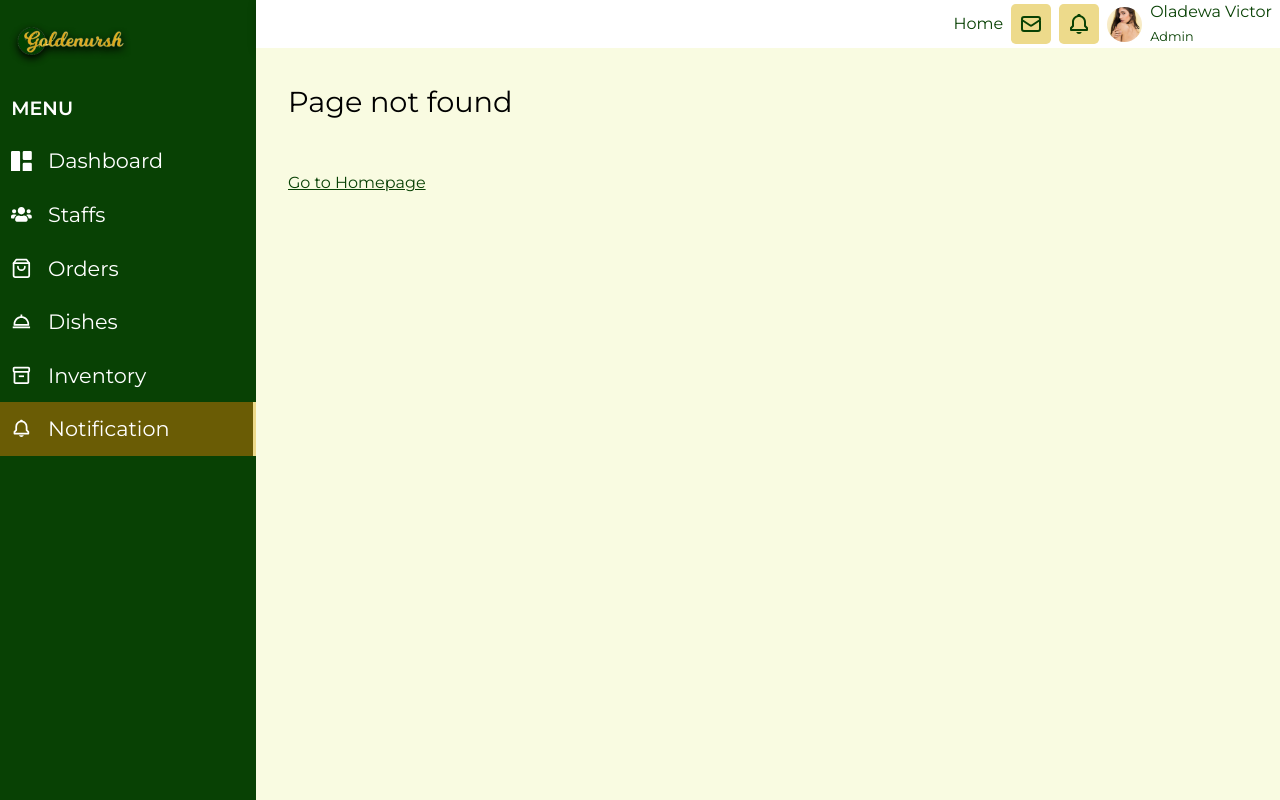
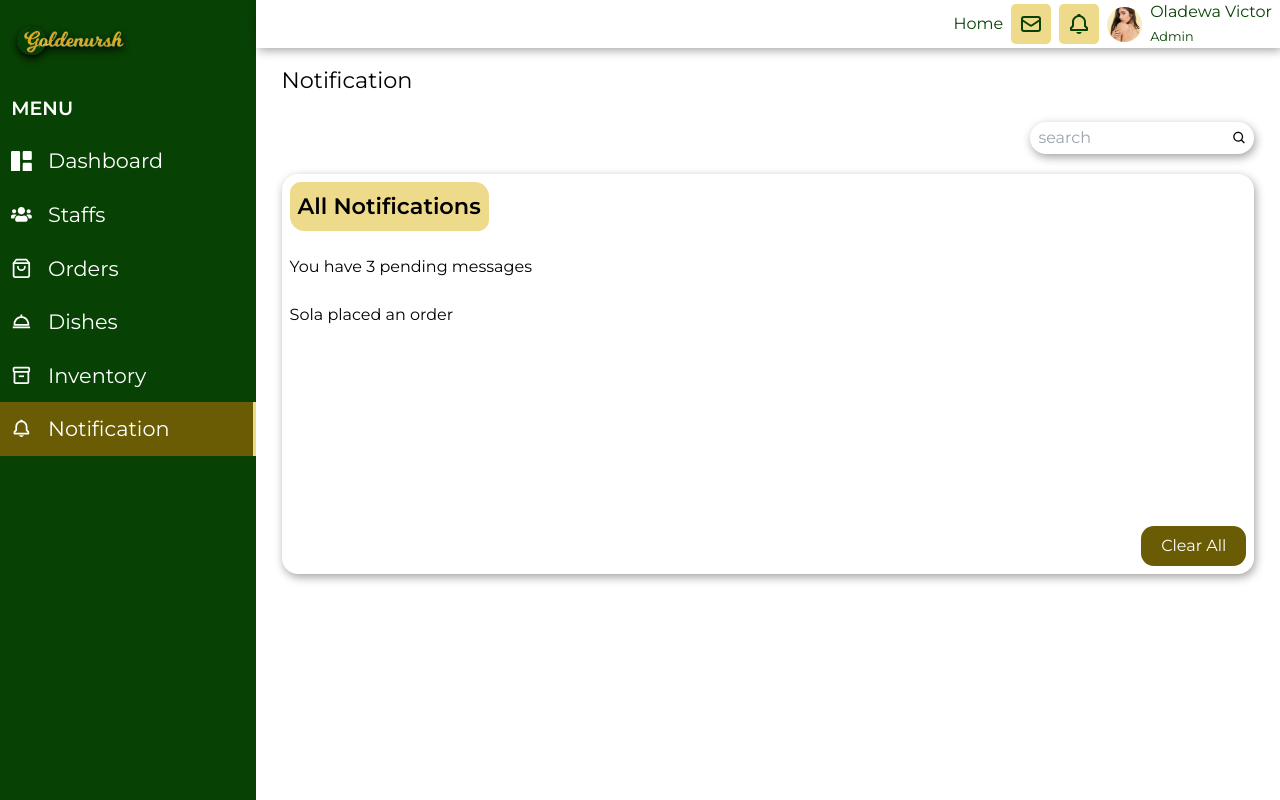
Before and after one commit to really-riel/Goldernursh-V2, a React (Vite) app: page /admin/notification in a window 1280 px wide. Before the commit this address had no page. Built offline with nearby package versions, Linux system fonts and the light colour scheme.

Commit message:
notification page

```diff
--- a/src/App.jsx
+++ b/src/App.jsx
@@ -21,6 +21,7 @@ import Missing from "./pages/Missing/Missing";
 import ProfileEdit from "./pages/Profile/ProfileEdit";
 import Orders from "./pages/Admin/Orders";
 import Inventory from "./pages/Admin/Inventory";
+import Notification from "./pages/Admin/Notifications";
 
 const App = () => {
   const router = createBrowserRouter(
@@ -47,6 +48,7 @@ const App = () => {
           <Route path="dishes" element={<Dishes />} />
           <Route path="orders" element={<Orders />} />
           <Route path="inventory" element={<Inventory />} />
+          <Route path="notification" element={<Notification />} />
         </Route>
 
         <Route path="*" element={<Missing />} />
--- a/src/components/Admin/SummaryCard.jsx
+++ b/src/components/Admin/SummaryCard.jsx
@@ -35,7 +35,7 @@ const SummaryCard = ({ total, category, type }) => {
     >
       <div className="flex summaryIconContainer ">
         <div
-          className={`summaryIcon bg-red-500 h-[48px] w-[48px] grid place-content-center rounded-[50%] ${iconBgColor}`}
+          className={`summaryIcon  h-[48px] w-[48px] grid place-content-center rounded-[50%] ${iconBgColor}`}
         >
           {(() => {
             switch (category.split(" ")[1]) {
--- a/src/index.css
+++ b/src/index.css
@@ -25,6 +25,7 @@
 
   input {
     outline: none;
+    font-size: 1rem;
   }
 }
 
--- /dev/null
+++ b/src/pages/Admin/Notifications.jsx
@@ -0,0 +1,72 @@
+import React, { useEffect, useState } from "react";
+import { BiSearch } from "react-icons/bi";
+import { Link, Navigate } from "react-router-dom";
+
+const Notification = () => {
+  const [totalPendingMsgs, setTotalPendingMsgs] = useState(0);
+
+  const data = {
+    isLoading: false,
+    docItems: [
+      { status: "pending" },
+      { status: "pending" },
+      { status: "pending" },
+    ],
+  };
+  const isLoading = data.isLoading;
+  const docItems = data.docItems;
+
+  useEffect(() => {
+    if (docItems) {
+      const pendingMessages = docItems?.filter(
+        (item) => item.status === "pending"
+      );
+      setTotalPendingMsgs(pendingMessages?.length);
+    }
+  }, [docItems]);
+
+  return (
+    <main className="flex justify-center Notification">
+      <div className="mainWrapper w-[95%] my-4 flex flex-col gap-5">
+        <section className="flex flex-col gap-6">
+          <h1>Notification</h1>
+
+          <form
+            action=""
+            className="flex items-center justify-center px-2 py-1 ml-auto searchForm shadow-card_shadow rounded-card_border_radius max-w-[250px]"
+          >
+            <input
+              className="grid w-full bg-transparent place-items-center"
+              type="text"
+              placeholder="search"
+              role="searchbox"
+            />
+            <BiSearch />
+          </form>
+        </section>
+        <section className="flex flex-col gap-6 shadow-card_shadow rounded-card_border_radius p-2 min-h-[50vh] ">
+          <div>
+            <h2 className="all bg-nursh_light_gold w-fit p-2 rounded-[0.7rem_0.9rem]">
+              All Notifications
+            </h2>
+          </div>
+          <Link to={"/admin/messages"}>
+            {totalPendingMsgs > 0 && (
+              <p>You have {totalPendingMsgs} pending messages </p>
+            )}
+          </Link>
+          <Link to={"/admin/orders"}>
+            <p className="">Sola placed an order</p>
+          </Link>
+          <div className="flex items-center justify-end mt-auto text-white btnContainer ">
+            <button className="px-5 py-2 clearBtn bg-nursh_dark_olive">
+              Clear All
+            </button>
+          </div>
+        </section>
+      </div>
+    </main>
+  );
+};
+
+export default Notification;
```
